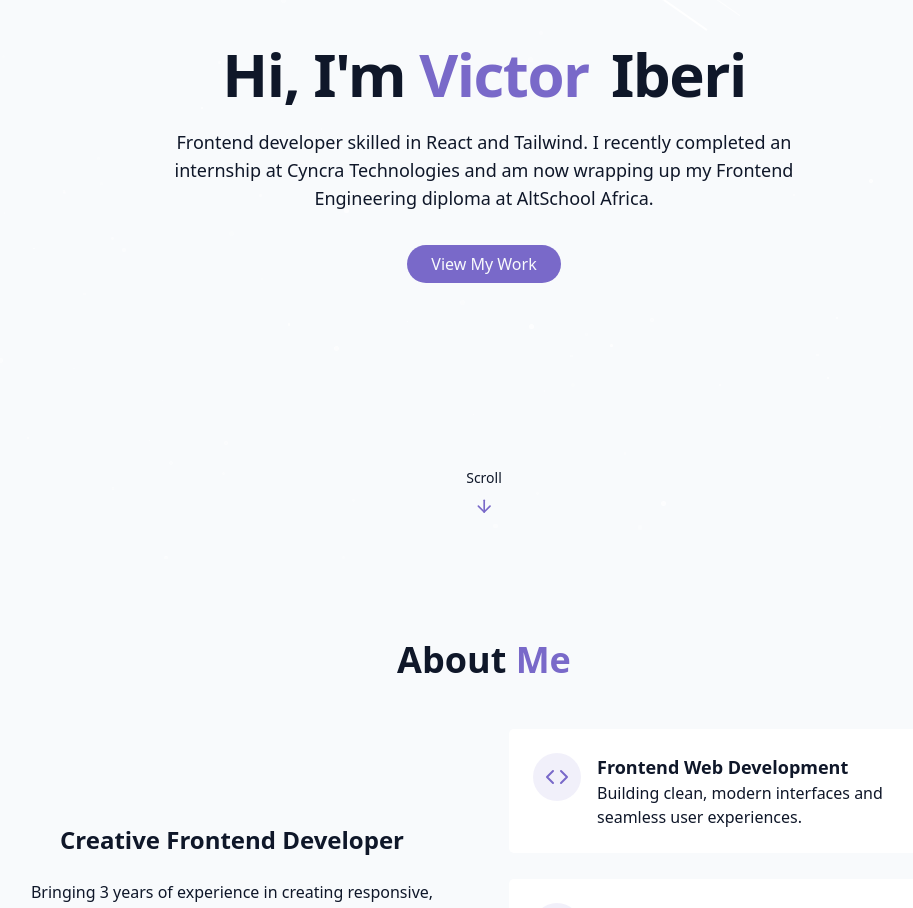
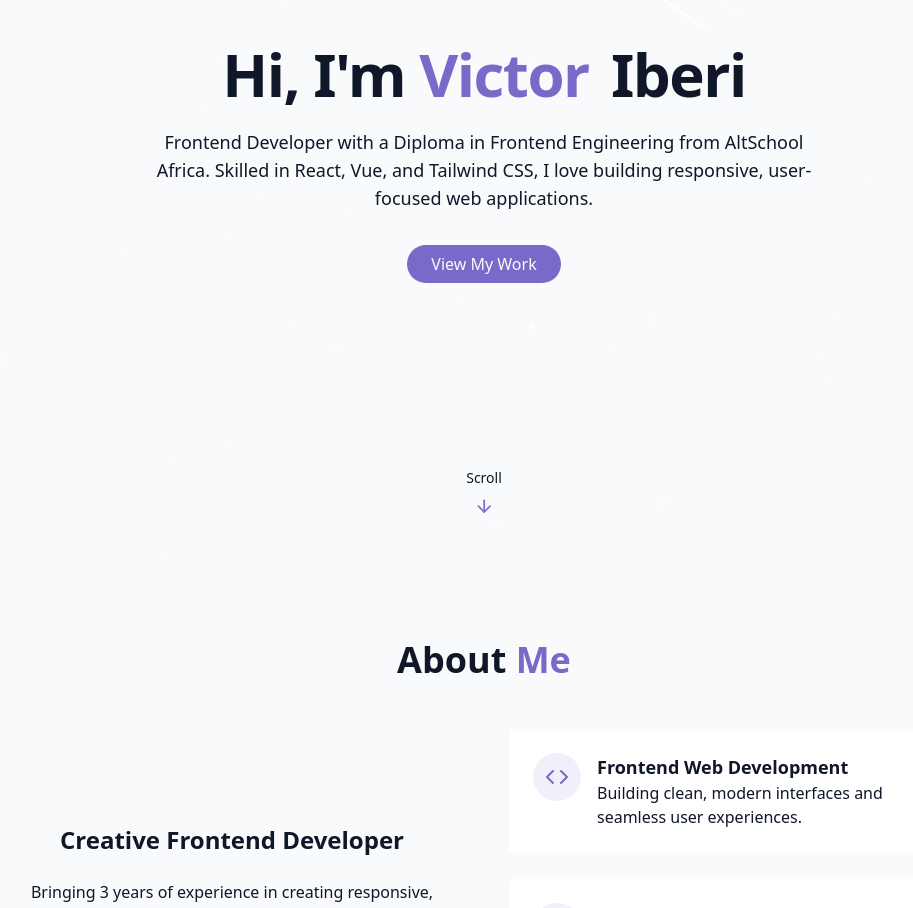
Before and after one commit to mavic01/website-portfolio, a React (Vite) app: page / in a window 1280 px wide. Shown: the part 240-1148 px from the top of the page, without its empty margins (156-1069 px from the left). Built offline with nearby package versions, Linux system fonts and the light colour scheme.

Commit message:
made some updates

```diff
--- a/src/components/About.jsx
+++ b/src/components/About.jsx
@@ -11,10 +11,10 @@ const About = () => {
             <div className='grid grid-cols-1 md:grid-cols-2 gap-12 items-center'>
                 <div className='space-y-6'>
                     <h3 className='text-2xl font-semibold'>Creative Frontend Developer</h3>
-                    <p className='text-muted-foreground'>Bringing 3 years of experience in creating responsive, accessible, and user-friendly web apps with React and Tailwind, with a focus on delivering seamless digital experiences.</p>
+                    <p className='text-muted-foreground'>Bringing 3 years of experience in creating responsive, accessible, and user-friendly web apps with React, Vue, and Tailwind, with a focus on delivering seamless digital experiences.</p>
                     <div className='flex flex-col sm:flex-row gap-4 pt-4 justify-center'>
                         <a href="#contact" className='cosmic-button'>Get In Touch</a>
-                        <a href="/resume.pdf" download className='px-6 py-2 rounded-full border border-primary text-primary hover:bg-primary/10 transition-colors duration-300'>Download CV</a>
+                        <a href="/Victor-Iberi.pdf" download className='px-6 py-2 rounded-full border border-primary text-primary hover:bg-primary/10 transition-colors duration-300'>Download CV</a>
                     </div>
                 </div>
 
--- a/src/components/Hero.jsx
+++ b/src/components/Hero.jsx
@@ -21,9 +21,9 @@ const Hero = () => {
             </span>
           </h1>
           <p className="text-lg md:xl text-muted-foreground max-w-2xl mx-auto opacity-0 animate-fade-in-delay-3">
-            Frontend developer skilled in React and Tailwind. I recently
-            completed an internship at Cyncra Technologies and am now wrapping
-            up my Frontend Engineering diploma at AltSchool Africa.
+            Frontend Developer with a Diploma in Frontend Engineering from
+            AltSchool Africa. Skilled in React, Vue, and Tailwind CSS, I love
+            building responsive, user-focused web applications.
           </p>
           <div className="pt-4 opacity-0 animate-fade-in-delay-4">
             <a href="#projects" className="cosmic-button">
```
Also changed, not shown: 1 other file (tests, documents, lock files or other folders).
